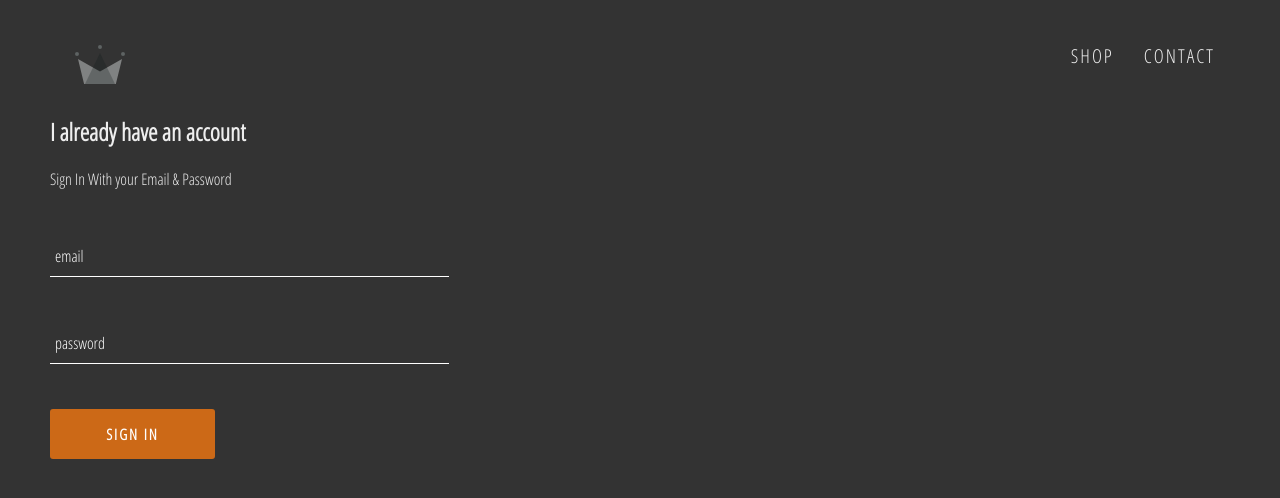
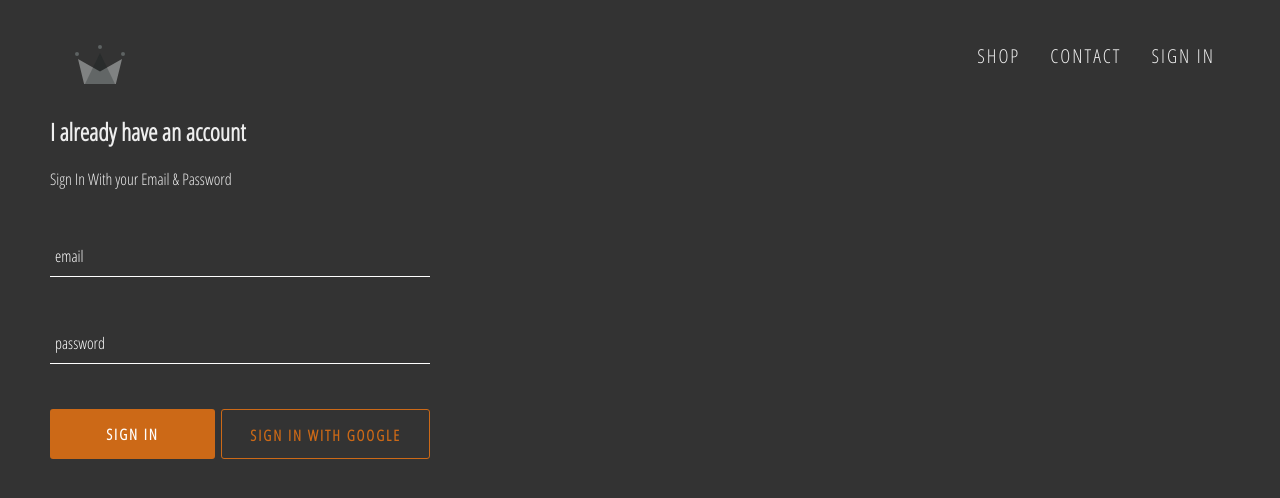
Before and after one commit to abhinavluv/jokers-book-store, a React (Create React App) app: page /signin in a window 1280 px wide. Shown: the top 498 px of the page. Built offline with nearby package versions, Linux system fonts and the light colour scheme; no server answers.

Commit message:
Integrated firebase, created signin page with signin component and signin with google

```diff
--- a/package.json
+++ b/package.json
@@ -3,6 +3,7 @@
   "version": "0.1.0",
   "private": true,
   "dependencies": {
+    "firebase": "^7.2.0",
     "react": "^16.10.1",
     "react-dom": "^16.10.1",
     "react-router-dom": "^5.1.2",
--- a/src/App.css
+++ b/src/App.css
@@ -9,3 +9,7 @@
     text-decoration: none;
     color: #eee;
 }
+
+* {
+    box-sizing: border-box;
+}
--- a/src/App.js
+++ b/src/App.js
@@ -1,4 +1,4 @@
-import React from 'react';
+import React, { Component } from 'react';
 import { Route, Switch } from 'react-router-dom';
 import HomePage from './pages/homepage/homepage.component';
 import Shop from './pages/shop/shop.component.jsx';
@@ -6,17 +6,42 @@
 import SignInSignUp from './pages/sign-in-sign-up/sign-in-sign-up.component';
 import './App.css';
 
-function App() {
+import { auth } from './firebase/firebase.utils';
+
+class App extends Component {
+    constructor(props) {
+        super(props);
+        this.state = {
+            currentUser: null
+        };
+    }
+    // handle user subscription starts
+    unsubscribeFromAuth = null;
+
+    componentDidMount() {
+        // creates a user session
+        this.unsubscribeFromAuth = auth.onAuthStateChanged(user => {
+            this.setState({ currentUser: user });
+        });
+    }
+
+    componentWillUnmount() {
+        this.unsubscribeFromAuth();
+    }
+    // user subscription ends
+
+    render() {
         return (
             <div>
-            <Header />
+                <Header currentUser={this.state.currentUser} />
                 <Switch>
-                <Route exact path="/" component={HomePage}></Route>
-                <Route path="/shop" component={Shop}></Route>
+                    <Route exact path='/' component={HomePage}></Route>
+                    <Route path='/shop' component={Shop}></Route>
                     <Route path='/signin' component={SignInSignUp} />
                 </Switch>
             </div>
         );
     }
+}
 
 export default App;
--- a/src/components/custom-button/custom-button.component.jsx
+++ b/src/components/custom-button/custom-button.component.jsx
@@ -1,9 +1,13 @@
 import React from 'react';
 import styles from './custom-button.module.scss';
 
-const customButton = ({ children, ...otherProps }) => {
+const customButton = ({ children, isGoogleSignIn, ...otherProps }) => {
     return (
-        <button className={styles.customButton} {...otherProps}>
+        <button
+            className={`${isGoogleSignIn ? styles.googleSignIn : ''} ${
+                styles.customButton
+            }`}
+            {...otherProps}>
             {children}
         </button>
     );
--- a/src/components/custom-button/custom-button.module.scss
+++ b/src/components/custom-button/custom-button.module.scss
@@ -4,7 +4,7 @@
     height: 50px;
     letter-spacing: 2px;
     line-height: 50px;
-    padding: 0 35px 0 35px;
+    padding: 0 28px 0 28px;
     font-size: 15px;
     background-color: #cc6917;
     color: white;
@@ -19,4 +19,16 @@
         background-color: white;
         color: black;
     }
+
+    &.googleSignIn {
+        background: #333;
+        color: #cc6917;
+        border: 1px solid #cc6917;
+
+        &:hover {
+            background: white;
+            color: #cc6917;
+            border: none;
+        }
+    }
 }
--- a/src/components/form-input/form-input.component.jsx
+++ b/src/components/form-input/form-input.component.jsx
@@ -11,8 +11,9 @@
             />
             {label ? (
                 <label
-                    className={`${otherInputProps.value.length ? styles.shrink : ''} ${styles.formInputLabel}`}
-                >
+                    className={`${
+                        otherInputProps.value.length ? styles.shrink : ''
+                    } ${styles.formInputLabel}`}>
                     {label}
                 </label>
             ) : null}
--- a/src/components/header/header.component.jsx
+++ b/src/components/header/header.component.jsx
@@ -1,24 +1,30 @@
 import React from 'react';
 import { Link } from 'react-router-dom';
 import styles from './header.module.scss';
+import { auth } from '../../firebase/firebase.utils';
 
 import { ReactComponent as Logo } from '../../assets/crown.svg';
 
-const header = () => {
+const header = ({ currentUser }) => {
     return (
         <div className={styles.header}>
-            <Link to="/" className={styles.logoContainer}>
+            <Link to='/' className={styles.logoContainer}>
                 <Logo className={styles.logo} />
             </Link>
 
             <div className={styles.options}>
-                <Link to="/shop" className={styles.option}>
+                <Link to='/shop' className={styles.option}>
                     SHOP
                 </Link>
 
-                <Link to="/contact" className={styles.option}>
+                <Link to='/contact' className={styles.option}>
                     CONTACT
                 </Link>
+                {currentUser ? (
+                    <div className={styles.option} onClick={() => auth.signOut()}>SIGN OUT</div>
+                ) : (
+                    <Link className={styles.option} to='/signin/'>SIGN IN</Link>
+                )}
             </div>
         </div>
     );
--- a/src/components/header/header.module.scss
+++ b/src/components/header/header.module.scss
@@ -22,6 +22,7 @@
             padding: 10px 15px;
             font-size: 1.2rem;
             letter-spacing: 2px;
+            cursor: pointer;
         }
 
         .option:hover {
--- a/src/components/signin/signin.component.jsx
+++ b/src/components/signin/signin.component.jsx
@@ -2,6 +2,8 @@
 import FormInput from '../form-input/form-input.component';
 import CustomButton from '../custom-button/custom-button.component';
 import styles from './signin.module.scss';
+
+import { signInWithGoogle } from '../../firebase/firebase.utils';
 
 export class SignIn extends Component {
     constructor(props) {
@@ -28,27 +30,31 @@
                 <h2>I already have an account</h2>
                 <span>Sign In With your Email &amp; Password</span>
 
-                <form action="" onSubmit={this.handleSubmit}>
+                <form action='' onSubmit={this.handleSubmit}>
                     <FormInput
-                        type="email"
-                        name="email"
+                        type='email'
+                        name='email'
                         value={this.state.email}
                         handleChange={this.handleChange}
-                        label="email"
+                        label='email'
                         required
                     />
                     <FormInput
-                        type="password"
-                        name="password"
+                        type='password'
+                        name='password'
                         value={this.state.password}
                         handleChange={this.handleChange}
-                        label="password"
+                        label='password'
                         required
                     />
 
-                    <CustomButton type="submit">
-                        Sign In
-                    </CustomButton>
+                    <div className={styles.buttons}>
+                        <CustomButton type='submit'>Sign In</CustomButton>
+                        <CustomButton onClick={signInWithGoogle} isGoogleSignIn>
+                            {' '}
+                            Sign In With Google{' '}
+                        </CustomButton>
+                    </div>
                 </form>
             </div>
         );
--- a/src/components/signin/signin.module.scss
+++ b/src/components/signin/signin.module.scss
@@ -1,8 +1,13 @@
 .SignIn {
-    width: 30vw;
+    width: 380px;
     display: flex column;
 
     .title {
         margin: 10px 0;
     }
+
+    .buttons {
+        display: flex;
+        justify-content: space-between;
+    }
 }
--- /dev/null
+++ b/src/firebase/firebase.utils.js
@@ -0,0 +1,26 @@
+import firebase from 'firebase/app';
+import 'firebase/firestore';
+import 'firebase/auth';
+
+const config = {
+    apiKey: 'AIzaSyD-ifkulpd_6cuv2EVb3b1ukgr2fUUytgo',
+    authDomain: 'jokers-book-db.firebaseapp.com',
+    databaseURL: 'https://jokers-book-db.firebaseio.com',
+    projectId: 'jokers-book-db',
+    storageBucket: 'jokers-book-db.appspot.com',
+    messagingSenderId: '1053361026291',
+    appId: '1:1053361026291:web:dbdfe7016060fb14abf386',
+    measurementId: 'G-NZ73116JMC'
+};
+
+firebase.initializeApp(config);
+
+export const auth = firebase.auth();
+export const firestore = firebase.firestore();
+
+// Google Auth utility
+const provider = new firebase.auth.GoogleAuthProvider();
+provider.setCustomParameters({ prompt: 'select_account' });
+export const signInWithGoogle = () => auth.signInWithPopup(provider);
+
+export default firebase;
```
Also changed, not shown: 1 other file (tests, documents, lock files or other folders). Lines whose indentation alone changed are shown as unchanged.
